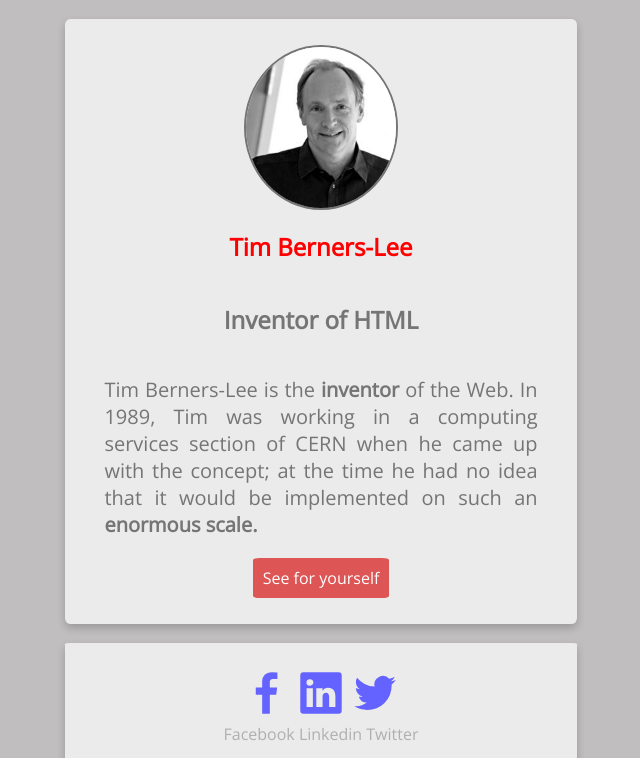
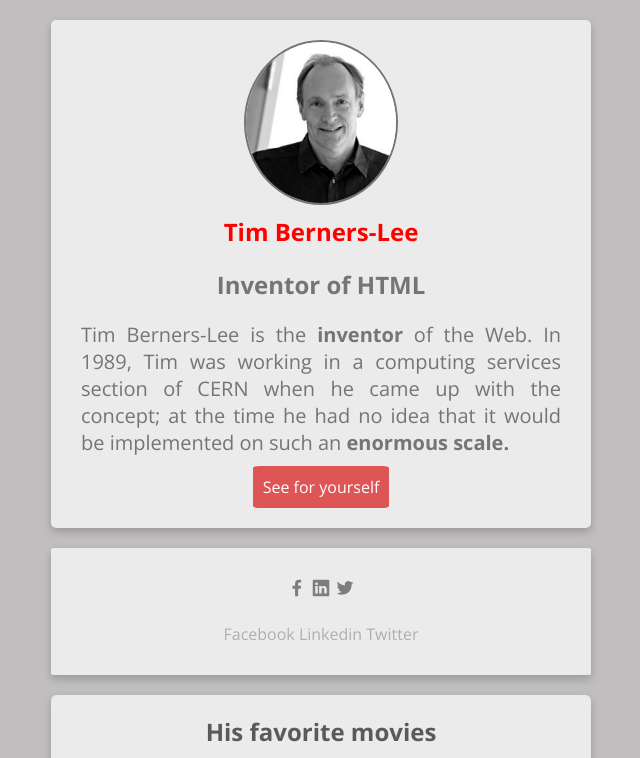
Before and after one commit to LunashaGit/tim-berners-lee, a plain HTML site: page index.html in a window 1280 px wide. Shown: the top 758 px of the page, without its empty margins (319-959 px from the left). Drawn offline with nearby package versions, Linux system fonts and the light colour scheme; a web font is replaced by a local one.

Commit message:
Correction

```diff
--- a/index.html
+++ b/index.html
@@ -12,7 +12,7 @@
     <link rel="preconnect" href="https://fonts.googleapis.com">
     <link rel="preconnect" href="https://fonts.googleapis.com">
     <link rel="preconnect" href="https://fonts.gstatic.com" crossorigin>
-    <link href="https://fonts.googleapis.com/css2?family=Open+Sans:wght@300&family=Syne+Tactile&display=swap" rel="stylesheet">
+    <link href="https://fonts.googleapis.com/css2?family=Open+Sans:wght@300;700&display=swap" rel="stylesheet">
 
 </head>
 <body>
--- a/sass/style.scss
+++ b/sass/style.scss
@@ -1,8 +1,14 @@
-@import url('https://fonts.googleapis.com/css2?family=Open+Sans:wght@300&family=Syne+Tactile&display=swap');
+@import url('https://fonts.googleapis.com/css2?family=Open+Sans:wght@700&display=swap');
 
 @import '_variable.scss';
 
-
+*,
+*::before,
+*::after{
+    margin: 0;
+    padding: 0;
+    box-sizing: content-box;
+}
 
 body{
     margin:0;
@@ -14,12 +20,10 @@ body{
         flex-direction: column;
         align-items: center;
         background-color: #EBEBEB;
-        margin-left: 30%;
-        margin-right: 30%;
-        margin-bottom: 1.50%;
-        margin-top: 1.50%;
+        max-width: 500px;
+        margin: 20px auto;
+        padding: 20px;
         border-radius: 1%;
-        padding: 2%;
         box-shadow: 0 4px 8px 0 rgba(0,0,0,0.2);
     }
 }
@@ -36,8 +40,10 @@ body{
     }
     h1{
         color: red;
+        margin:2% 2%;
     }
     h2{
+        margin:2% 2%;
         color:#757575;
     }
     p{
@@ -46,6 +52,7 @@ body{
         margin-left: 3%;
         margin-right: 3%;
         color: #757575;
+        margin:2% 2%;
 
     }
     a{
@@ -61,7 +68,8 @@ body{
     li{
         display: inline;
         img{
-            width: 50px;
+            width: 20px;
+            filter: invert(46%) sepia(68%) saturate(12%) hue-rotate(327deg) brightness(86%) contrast(87%);
         }
     }
     a{
@@ -71,13 +79,16 @@ body{
 
     }
     ul {
-        display: block;
+        display:inline-block;
         list-style-type: none;
         margin-block-start: 0px;
         margin-block-end: 0px;
         margin-inline-start: 0px;
         margin-inline-end: 0px;
         padding-inline-start: 0px;
+        margin:2% 2%;
+        a, img{
+        }
     }
 }
 
```
Also changed, not shown: css/style.css, 1 other file.
